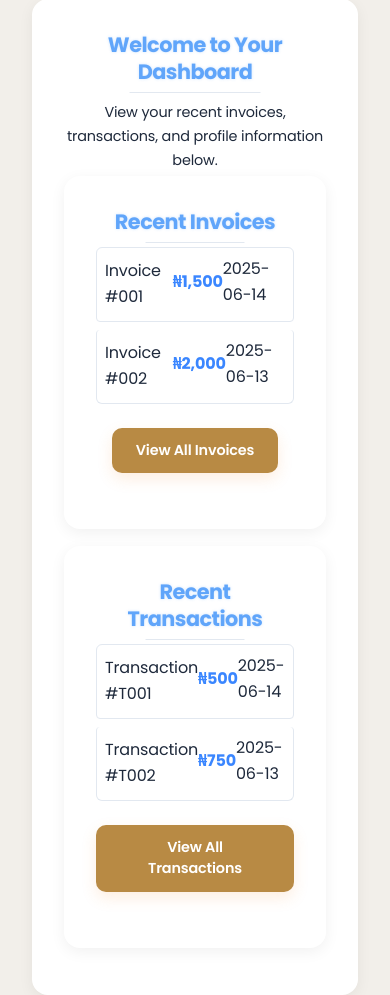
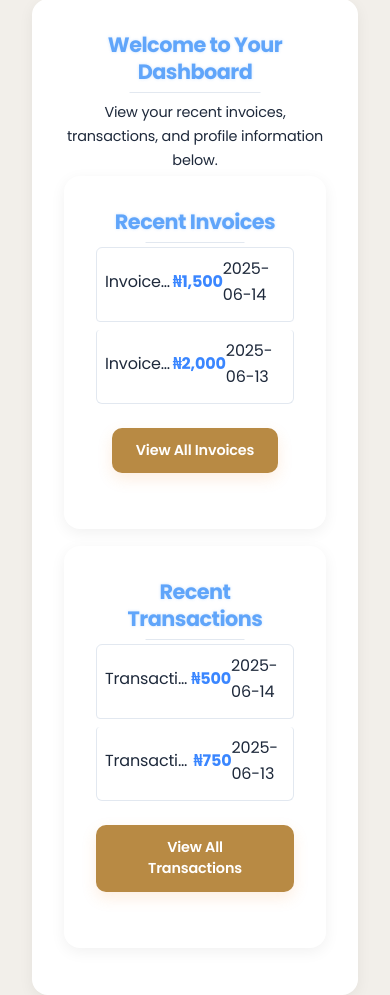
Before and after one commit to Warpiiv/ficore-accounting, a Flask app: page /dashboard/general in a window 390 px wide. Shown: the part 295-1290 px from the top of the page. Run offline with Flask 2, Linux system fonts and the light colour scheme; some libraries are stand-ins or nearby versions.

Commit message:
Update general_dashboard.html

```diff
--- a/ficore-accounting/templates/dashboard/general_dashboard.html
+++ b/ficore-accounting/templates/dashboard/general_dashboard.html
@@ -10,22 +10,18 @@
                 {{ trans('dashboard_summary') | default('View your recent invoices, transactions, and profile information below.') }}
             </p>
             <div class="row">
-                <div class="col-md-6 mb-3">
+                <div class="col-md-6 col-sm-12 mb-3">
                     <div class="card h-100">
                         <div class="card-body">
                             <h3 class="card-title">{{ trans('recent_invoices') | default('Recent Invoices') }}</h3>
                             <ul class="list-group">
-                                <!-- Placeholder data -->
-                                <li class="list-group-item d-flex justify-content-between align-items-center">
-                                    {{ trans('invoice') | default('Invoice') }} #001
-                                    <span class="amount-highlight">{{ 1500 | format_currency }}</span>
-                                    <span>{{ '2025-06-14' | format_datetime }}</span>
-                                </li>
-                                <li class="list-group-item d-flex justify-content-between align-items-center">
-                                    {{ trans('invoice') | default('Invoice') }} #002
-                                    <span class="amount-highlight">{{ 2000 | format_currency }}</span>
-                                    <span>{{ '2025-06-13' | format_datetime }}</span>
-                                </li>
+                                {% for invoice in recent_invoices|default([{'id': '001', 'amount': 1500, 'date': '2025-06-14'}, {'id': '002', 'amount': 2000, 'date': '2025-06-13'}]) %}
+                                    <li class="list-group-item d-flex justify-content-between align-items-center">
+                                        <span class="text-truncate invoice-id">{{ trans('invoice') | default('Invoice') }} #{{ invoice.id }}</span>
+                                        <span class="amount-highlight">{{ invoice.amount | format_currency }}</span>
+                                        <span>{{ invoice.date | format_datetime }}</span>
+                                    </li>
+                                {% endfor %}
                             </ul>
                             <a href="{{ url_for('invoices.invoice_dashboard') }}" class="btn btn-primary mt-3">
                                 {{ trans('view_all_invoices') | default('View All Invoices') }}
@@ -33,22 +29,18 @@
                         </div>
                     </div>
                 </div>
-                <div class="col-md-6 mb-3">
+                <div class="col-md-6 col-sm-12 mb-3">
                     <div class="card h-100">
                         <div class="card-body">
                             <h3 class="card-title">{{ trans('recent_transactions') | default('Recent Transactions') }}</h3>
                             <ul class="list-group">
-                                <!-- Placeholder data -->
-                                <li class="list-group-item d-flex justify-content-between align-items-center">
-                                    {{ trans('transaction') | default('Transaction') }} #T001
-                                    <span class="amount-highlight">{{ 500 | format_currency }}</span>
-                                    <span>{{ '2025-06-14' | format_datetime }}</span>
-                                </li>
-                                <li class="list-group-item d-flex justify-content-between align-items-center">
-                                    {{ trans('transaction') | default('Transaction') }} #T002
-                                    <span class="amount-highlight">{{ 750 | format_currency }}</span>
-                                    <span>{{ '2025-06-13' | format_datetime }}</span>
-                                </li>
+                                {% for transaction in recent_transactions|default([{'id': 'T001', 'amount': 500, 'date': '2025-06-14'}, {'id': 'T002', 'amount': 750, 'date': '2025-06-13'}]) %}
+                                    <li class="list-group-item d-flex justify-content-between align-items-center">
+                                        <span class="text-truncate transaction-id">{{ trans('transaction') | default('Transaction') }} #{{ transaction.id }}</span>
+                                        <span class="amount-highlight">{{ transaction.amount | format_currency }}</span>
+                                        <span>{{ transaction.date | format_datetime }}</span>
+                                    </li>
+                                {% endfor %}
                             </ul>
                             <a href="{{ url_for('transactions.transaction_history') }}" class="btn btn-primary mt-3">
                                 {{ trans('view_all_transactions') | default('View All Transactions') }}
```
